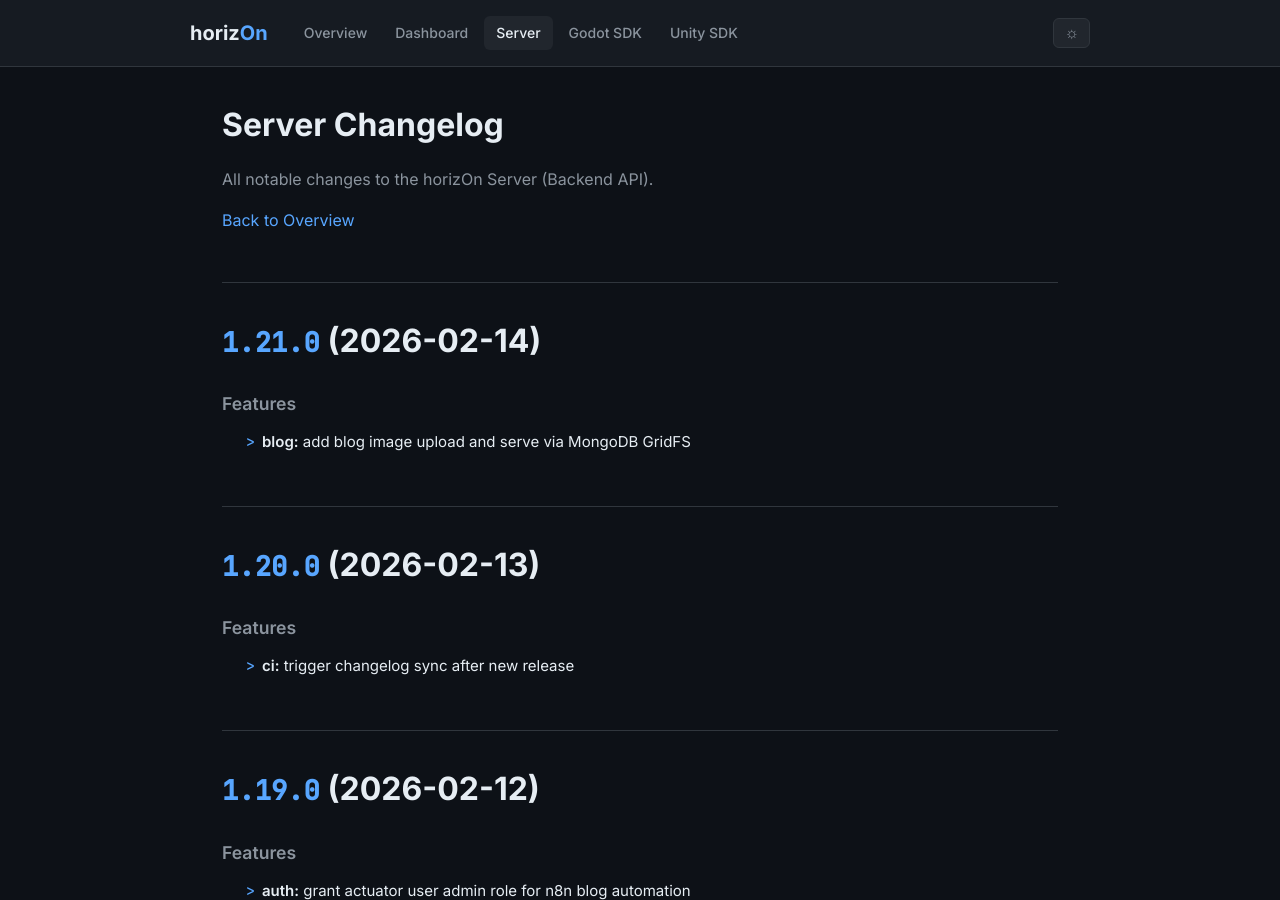
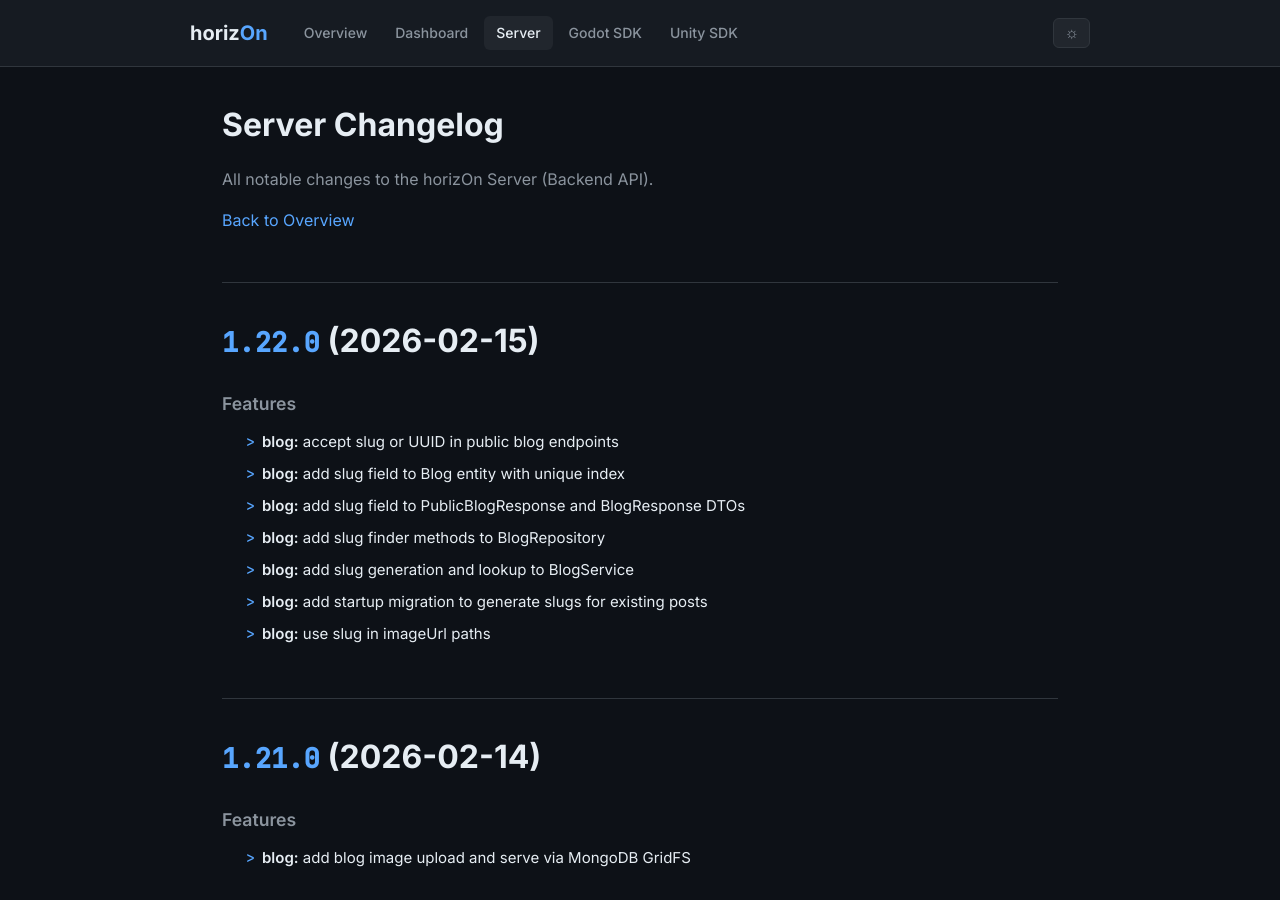
Before and after one commit to ProjectMakersDE/horizOn-Changelog, a Jekyll site: the page built from server-changelog.md, in a window 1280 px wide and 900 px high. Built offline with Jekyll 4.4.1, drawn with Linux system fonts in a browser that asks for light colours.

Commit message:
chore: sync changelogs [skip ci]

```diff
--- a/server-changelog.md
+++ b/server-changelog.md
@@ -8,6 +8,19 @@ title: Server Changelog
 All notable changes to the horizOn Server (Backend API).
 
 [Back to Overview](.)
+
+# [1.22.0](https://github.com/ProjectMakersDE/horizOn-Dashboard-Backend/compare/v1.21.0...v1.22.0) (2026-02-15)
+
+
+### Features
+
+* **blog:** accept slug or UUID in public blog endpoints ([9567684](https://github.com/ProjectMakersDE/horizOn-Dashboard-Backend/commit/95676846b9b3d003275f979a396f1ee254831c8e))
+* **blog:** add slug field to Blog entity with unique index ([05eabf7](https://github.com/ProjectMakersDE/horizOn-Dashboard-Backend/commit/05eabf7eb6ecf8a49f2511bbec56d84f1b336a91))
+* **blog:** add slug field to PublicBlogResponse and BlogResponse DTOs ([8b96fc7](https://github.com/ProjectMakersDE/horizOn-Dashboard-Backend/commit/8b96fc706df3b69fac9c69c9c87e139f15f164b6))
+* **blog:** add slug finder methods to BlogRepository ([88a07b6](https://github.com/ProjectMakersDE/horizOn-Dashboard-Backend/commit/88a07b6f8ad5d91abd04f82942de7a5867fd134c))
+* **blog:** add slug generation and lookup to BlogService ([724a95d](https://github.com/ProjectMakersDE/horizOn-Dashboard-Backend/commit/724a95dd3841770a9d7e0fa0e22ebd6d58151d4e))
+* **blog:** add startup migration to generate slugs for existing posts ([0846ab4](https://github.com/ProjectMakersDE/horizOn-Dashboard-Backend/commit/0846ab464b9e355ecde5e3cf63b1b2387d9c73e2))
+* **blog:** use slug in imageUrl paths ([ef5d9d2](https://github.com/ProjectMakersDE/horizOn-Dashboard-Backend/commit/ef5d9d2a8bbbe093263a319099b79c05451370bc))
 
 # [1.21.0](https://github.com/ProjectMakersDE/horizOn-Dashboard-Backend/compare/v1.20.0...v1.21.0) (2026-02-14)
 
```
Also changed, not shown: index.md (+1 -1 lines).
